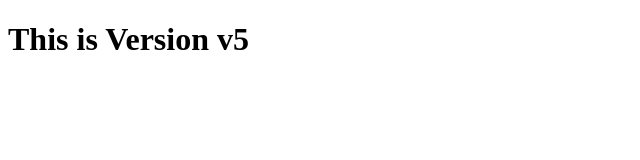
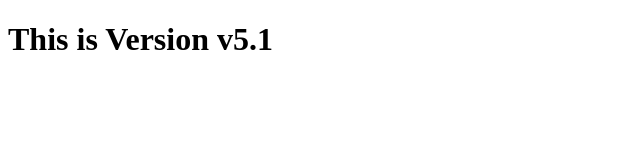
Before and after one commit to samgitreop/myrepo, a plain HTML site: page index.html in a window 1280 px wide. Shown: the full height of the page, 0-640 px from the left. Drawn offline with Linux system fonts and the light colour scheme.

Commit message:
change the version v5.1

```diff
--- a/index.html
+++ b/index.html
@@ -7,7 +7,7 @@
      <link rel="stylesheet" href="styles.css">
 </head>
 <body>
-    <h1>This is Version v5</h1>
+    <h1>This is Version v5.1</h1>
 
 </body>
 </html>
```
